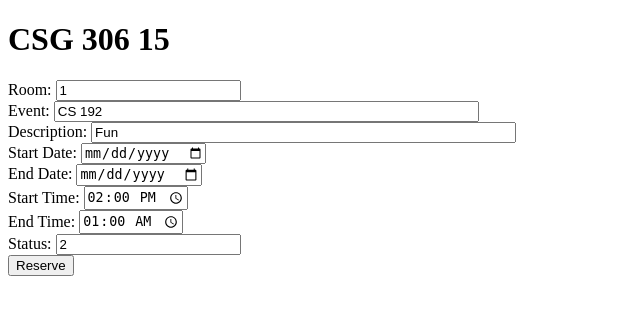
After one commit to seanballais/RRS, a Django app: page /userpanel/room/1/ in a window 1280 px wide. The commit adds this page. Shown: the top 315 px of the page, without its empty margins (0-640 px from the left). Run offline with Django 3.2, Linux system fonts and the light colour scheme; data comes from the database, SQL or seed files in the repository; both versions use the stored data as it was after the commit; parts of the project's set-up code (start-up, migrations or seed data) failed here and were passed over.

Commit message:
Sprint Demo #2
ALL IN ONE HAHAHAHAHAHAHAHAHAHAHAHAHA  #CLUTCH

```diff
--- a/rrs/urls.py
+++ b/rrs/urls.py
@@ -12,5 +12,10 @@ urlpatterns = patterns('',
     #url(r'^login/', include('login.urls', namespace="login")),
     url(r'^login/$', 'login.views.user_login'),
     url(r'^userpanel/$', 'userpanel.views.userpanel'),
+    url(r'^userpanel/room/(?P<room_id>\d+)/$', 'userpanel.views.room', name='room'),
+    url(r'^userpanel/equipment/(?P<equipment_id>\d+)/$', 'userpanel.views.equipment', name='equipment'),
+    url(r'^userpanel/event/(?P<reserveinfo_id>\d+)/$', 'userpanel.views.event', name='event'),
+    url(r'^userpanel/use/(?P<useinfo_id>\d+)/$', 'userpanel.views.use', name='use'),
+    url(r'^userpanel/(?P<room_id>\d+)/reserve/$', 'userpanel.views.reserve', name='reserve'),
     url(r'^admin/', include(admin.site.urls)),
 )
--- /dev/null
+++ b/templates/userpanel/room.html
@@ -0,0 +1,24 @@
+<!DOCTYPE html>
+<html>
+
+    <head>
+        <title>{{ room.name }}</title>
+    </head>
+
+    <body>
+        <h1>{{ room.name }} {{ room.number }}   {{ room.capacity }}</h1>
+		<form action="/userpanel/room/{{ room.pk }}/" method="post">
+			{% csrf_token %}
+			Room: <input type="number" name="id" value="{{room.pk}}" size="50" /> <br />
+			Event: <input type="text" name="name" value="CS 192" size="50" /> <br />
+			Description: <input type="text" name="description" value="Fun" size="50" /> <br />
+			Start Date: <input type="date" name="startdate" value="" size="50" /> <br />
+			End Date: <input type="date" name="enddate" value="" size="50" /> <br />
+			Start Time: <input type="time" name="starttime" value="14:00" size="50" /> <br />
+			End Time: <input type="time" name="endtime" value="01:00" size="50" /> <br />
+			Status: <input type="number" name="status" value="2" size="50" /> <br />
+			<input type='submit' name='reserve' value='Reserve'>
+		</form>
+
+	</body>
+</html>
--- a/userpanel/admin.py
+++ b/userpanel/admin.py
@@ -1,5 +1,5 @@
 from django.contrib import admin
-from userpanel.models import Room, Equipment, ReserveInfo
+from userpanel.models import Room, Equipment, ReserveInfo, UseInfo
 from login.models import CustomUser
 
 # Register your models here.
--- a/userpanel/forms.py
+++ b/userpanel/forms.py
@@ -1,8 +1,14 @@
 from django import forms
-from userpanel.models import Room, Equipment, ReserveInfo
+from userpanel.models import Room, Equipment, ReserveInfo, UseInfo
 
 class ReserveInfoForm(forms.ModelForm):
 
 	class Meta:
 		model = ReserveInfo
 		fields = '__all__'
+
+class UseInfoForm(forms.ModelForm):
+
+	class Meta:
+		model = UseInfo
+		fields = '__all__'
--- a/userpanel/models.py
+++ b/userpanel/models.py
@@ -14,6 +14,7 @@ class Room(models.Model):
 class Equipment(models.Model):
 	name							= models.CharField(max_length = 256)
 	description						= models.CharField(max_length = 256)
+	#equipment_id					= models.AutoField(primary_key = True)
 	#picture
 	def __unicode__(self):  # Python 3: def __str__(self):
 		return self.name
@@ -32,3 +33,18 @@ class ReserveInfo(models.Model):
 
  	def __unicode__(self):  # Python 3: def __str__(self):
 		return self.Eventname
+
+class UseInfo(models.Model):
+	equipment                       = models.ForeignKey(Equipment)
+	EventID							= models.AutoField(primary_key = True)
+	Eventname						= models.CharField(max_length = 256, unique = True)
+	EventDescription				= models.TextField('Event Description     (Optional)', blank=True)
+	StartDate						= models.DateField('Start Date')
+ 	StartTime						= models.TimeField('Start Time')
+ 	EndDate							= models.DateField('End Date')
+ 	EndTime							= models.TimeField('End Time')
+ 	StatusChoices                   = ((1, 'Available'),(2, 'Pending'),(3, 'Reserved'))
+ 	Status							= models.IntegerField('Status',choices=StatusChoices)
+
+ 	def __unicode__(self):  # Python 3: def __str__(self):
+		return self.Eventname
--- a/userpanel/views.py
+++ b/userpanel/views.py
@@ -4,9 +4,10 @@ from django.core.urlresolvers import reverse
 from django.views import generic
 from django.template import RequestContext
 from login.models import CustomUser
-from userpanel.models import Room, Equipment, ReserveInfo
+from userpanel.models import Room, Equipment, ReserveInfo, UseInfo
 from django.contrib.auth.models import User
-from userpanel.forms import ReserveInfoForm
+from django.contrib.auth import get_user_model
+from userpanel.forms import ReserveInfoForm, UseInfoForm
 from django.core.context_processors import csrf
 
 # Create your views here.
@@ -16,13 +17,132 @@ def userpanel(request):
         user_list = CustomUser.objects.all()
         room_list = Room.objects.all()
         equipment_list = Equipment.objects.all()
-        if request.method == 'POST':
-            form = ReserveInfoForm(request.POST)
-            if form.is_valid():
-                form.save()
-        else:
-			form = ReserveInfoForm()
-        return render_to_response('userpanel/userpanel.html', {'user_list': user_list, 'room_list': room_list, 'equipment_list': equipment_list, 'form': form,})
+        reserveinfo_list = ReserveInfo.objects.all()
+        useinfo_list = UseInfo.objects.all()
+        return render_to_response('userpanel/userpanel.html', {'user_list': user_list, 'room_list': room_list, 'equipment_list': equipment_list, 'reserveinfo_list': reserveinfo_list, 'useinfo_list': useinfo_list, })
 
     else:
         return HttpResponseRedirect('/login/')
+
+def room(request, room_id):
+    r = get_object_or_404(Room, pk=room_id)
+    csrfContext = RequestContext(request)
+    if request.method == 'POST':
+        #form = ReserveInfoForm(request.POST)
+        #if form.is_valid():
+            '''room=request.POST.get('room')
+            Eventname=request.POST.get('name')
+            EventDescription=request.POST.get('description')
+            StartDate=request.POST.get('startdate')
+            EndDate=request.POST.get('enddate')
+            StartTime=request.POST.get('starttime')
+            EndTime=request.POST.get('endtime')
+            Status=request.POST.get('status')'''
+            #user = get_user_model()
+            if(request.user.user_privileges == 1 or request.user.user_privileges == 2):
+                r.reserveinfo_set.create(   #room=request.POST.get('room'),
+                                            Eventname=request.POST.get('name'),
+                                            EventDescription=request.POST.get('description'),
+                                            StartDate=request.POST.get('startdate'),
+                                            EndDate=request.POST.get('enddate'),
+                                            StartTime=request.POST.get('starttime'),
+                                            EndTime=request.POST.get('endtime'),
+                                            Status="3")
+            else:
+                r.reserveinfo_set.create(   #room=request.POST.get('room'),
+                                            Eventname=request.POST.get('name'),
+                                            EventDescription=request.POST.get('description'),
+                                            StartDate=request.POST.get('startdate'),
+                                            EndDate=request.POST.get('enddate'),
+                                            StartTime=request.POST.get('starttime'),
+                                            EndTime=request.POST.get('endtime'),
+                                            Status="2")
+            r.save()
+            #form.save()
+            return HttpResponseRedirect('/userpanel/')
+    else:
+        form = ReserveInfoForm()
+
+    return render_to_response('userpanel/room.html', {'form': form, 'room':r,}, csrfContext)
+
+def equipment(request, equipment_id):
+    e = get_object_or_404(Equipment, pk=equipment_id)
+    csrfContext = RequestContext(request)
+    if request.method == 'POST':
+            if(request.user.user_privileges == 1 or request.user.user_privileges == 2):
+                e.useinfo_set.create(   #room=request.POST.get('room'),
+                                            Eventname=request.POST.get('name'),
+                                            EventDescription=request.POST.get('description'),
+                                            StartDate=request.POST.get('startdate'),
+                                            EndDate=request.POST.get('enddate'),
+                                            StartTime=request.POST.get('starttime'),
+                                            EndTime=request.POST.get('endtime'),
+                                            Status="3")
+            else:
+                e.useinfo_set.create(   #room=request.POST.get('room'),
+                                            Eventname=request.POST.get('name'),
+                                            EventDescription=request.POST.get('description'),
+                                            StartDate=request.POST.get('startdate'),
+                                            EndDate=request.POST.get('enddate'),
+                                            StartTime=request.POST.get('starttime'),
+                                            EndTime=request.POST.get('endtime'),
+                                            Status="2")
+            e.save()
+            #form.save()
+            return HttpResponseRedirect('/userpanel/')
+    else:
+        form = UseInfoForm()
+
+    return render_to_response('userpanel/equipment.html', {'form': form, 'equipment':e,}, csrfContext)
+
+def event(request, reserveinfo_id):
+    e = get_object_or_404(ReserveInfo, pk=reserveinfo_id)
+    csrfContext = RequestContext(request)
+    if request.method == 'POST':
+        if(request.user.user_privileges == 1 or request.user.user_privileges == 2):
+            e.Status=request.POST.get('status')
+        e.save()
+        #form.save()
+        return HttpResponseRedirect('/userpanel/')
+    else:
+        form = ReserveInfoForm()
+
+    return render_to_response('userpanel/event.html', {'form': form, 'event':e,}, csrfContext)
+
+def use(request, useinfo_id):
+    e = get_object_or_404(UseInfo, pk=useinfo_id)
+    csrfContext = RequestContext(request)
+    if request.method == 'POST':
+        if(request.user.user_privileges == 1 or request.user.user_privileges == 2):
+            e.Status=request.POST.get('status')
+        e.save()
+        #form.save()
+        return HttpResponseRedirect('/userpanel/')
+    else:
+        form = ReserveInfoForm()
+
+    return render_to_response('userpanel/use.html', {'form': form, 'use':e,}, csrfContext)
+
+def reserve(request, room_id):
+    r = get_object_or_404(Room, pk=room_id)
+    try:
+        selected_choice = r.reserveinfo_set.create( room=request.POST.get('room'),
+                                                    Eventname=request.POST.get('name'),
+                                                    EventDescription=request.POST.get('description'),
+                                                    StartDate=request.POST.get('startdate'),
+                                                    EndDate=request.POST.get('enddate'),
+                                                    StartTime=request.POST.get('starttime'),
+                                                    EndTime=request.POST.get('endtime'),
+                                                    Status=request.POST.get('status'))
+    except (KeyError, ReserveInfo.DoesNotExist):
+        # Redisplay the poll voting form.
+        return render_to_response('/userpanel/{{ room.pk }}/', {
+            'room': r,
+            'error_message': "All field are not filled correctly",
+        })
+    else:
+        selected_choice.save()
+        # Always return an HttpResponseRedirect after successfully dealing
+        # with POST data. This prevents data from being posted twice if a
+        # user hits the Back button.
+        return HttpResponseRedirect(reverse('/userpanel/'))
```
Also changed, not shown: templates/userpanel/equipment.html (added, +24 -0 lines), templates/userpanel/event.html (added, +17 -0 lines), templates/userpanel/use.html (added, +17 -0 lines), templates/userpanel/userpanel.html (+13 -11 lines), rrs.db, 4 other files.
